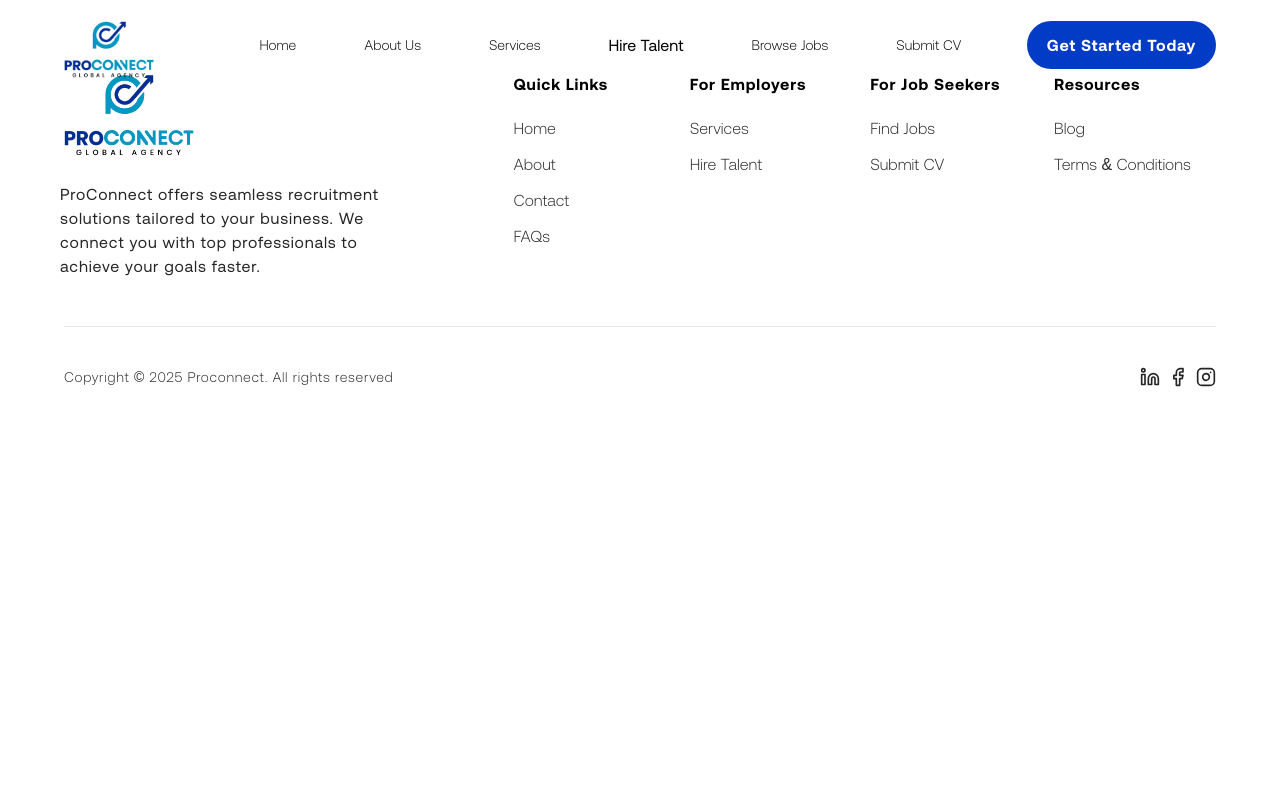
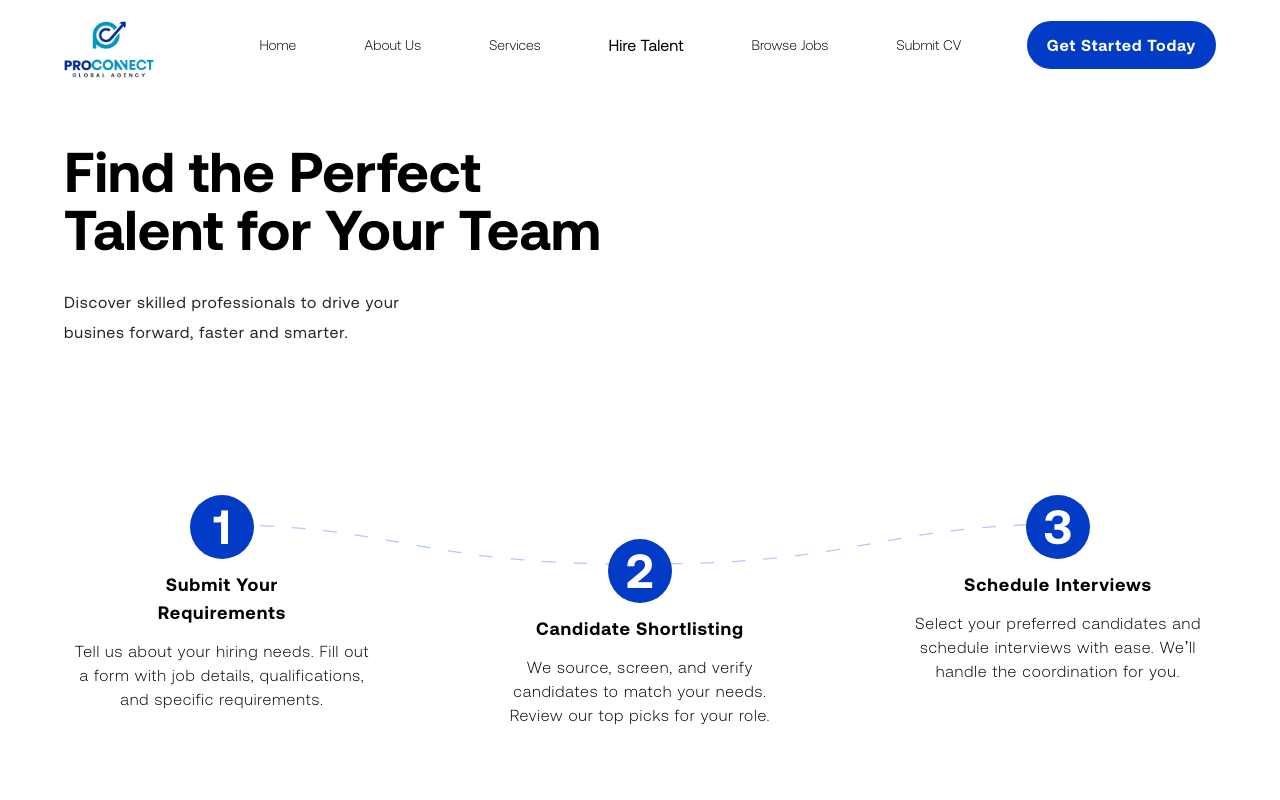
Before and after one commit to Techeritage/proconnect, a Next.js app: page /employers in a window 1280 px wide. Shown: the top 800 px of the page. Built offline with nearby package versions, Linux system fonts and the light colour scheme.

Commit message:
add hiring page

```diff
--- a/app/employers/page.jsx
+++ b/app/employers/page.jsx
@@ -1,11 +1,21 @@
-import React from 'react'
+import Steps from "@/components/Steps";
+import React from "react";
 
 const HireTalentPage = () => {
   return (
-    <main>
+    <main className="pt-20 min-h-dvh">
+      <section className="grid gap-3 md:gap-7 myContainer">
+        <h1 className="">
+          Find the Perfect <br /> Talent for Your Team
+        </h1>
+        <p className="md:max-w-[80%] md:leading-[30px] font-aeoReg opacity-85">
+          Discover skilled professionals to drive your <br /> busines forward,
+          faster and smarter.
+        </p>
+      </section>
+      <Steps />
+    </main>
+  );
+};
 
-    </main>
-  )
-}
-
-export default HireTalentPage
+export default HireTalentPage;
--- a/app/services/page.jsx
+++ b/app/services/page.jsx
@@ -6,8 +6,8 @@ import { CheckCheck } from "lucide-react";
 const ServicePage = () => {
   return (
     <main className="min-h-dvh !pt-20">
-      <section className="grid gap-7 myContainer">
-        <h1 className="">
+      <section className="grid gap-3 md:gap-7 myContainer">
+        <h1>
           Empowering Connections, <br /> Enabling Success
         </h1>
         <p className="md:max-w-[80%] md:leading-[30px] font-aeoReg opacity-85">
--- /dev/null
+++ b/components/Steps.jsx
@@ -0,0 +1,48 @@
+
+
+const Steps = () => {
+  return (
+    <div className="md:relative max-md:grid gap-y-20 md:gap-y-10 md:bg-wavy wavy md:max-w-4xl mx-auto bg-contain mt-16 md:mt-28 md:min-w-max md:min-h-[300px]">
+      <div className="md:absolute -top-7 -left-[120px] myFlex flex-col md:max-w-[300px] justify-center gap-3">
+        <div className="bg-primary rounded-full size-16 flex-center">
+          <h2 className="font-aeoBold text-white">1</h2>
+        </div>
+        <p className="text-base text-center md:text-lg font-aeoBold max-w-[80%]">
+          Submit Your Requirements
+        </p>
+        <p className="text-center max-md:max-w-[90%]">
+          Tell us about your hiring needs. Fill out a form with job details,
+          qualifications, and specific requirements.
+        </p>
+      </div>
+
+      <div className="md:absolute top-4 left-[50%] md:max-w-[300px] md:-translate-x-[50%] myFlex flex-col justify-center gap-3">
+        <div className="bg-primary rounded-full size-16 flex-center">
+          <h2 className="font-aeoBold text-white">2</h2>
+        </div>
+        <p className="text-base md:text-lg font-aeoBold max-w-[80%] text-center">
+          Candidate Shortlisting
+        </p>
+        <p className="text-center max-md:max-w-[90%]">
+          We source, screen, and verify candidates to match your needs. Review
+          our top picks for your role.
+        </p>
+      </div>
+
+      <div className="md:absolute -right-[120px] -top-7 md:max-w-[300px] myFlex flex-col justify-center gap-3">
+        <div className="bg-primary rounded-full size-16 flex-center">
+          <h2 className="font-aeoBold text-white">3</h2>
+        </div>
+        <p className="text-base md:text-lg font-aeoBold max-w-[80%] text-center">
+          Schedule Interviews
+        </p>
+        <p className="text-center max-md:max-w-[90%]">
+          Select your preferred candidates and schedule interviews with ease.
+          We’ll handle the coordination for you.
+        </p>
+      </div>
+    </div>
+  );
+};
+
+export default Steps;
--- a/components/sections/HiringSteps.jsx
+++ b/components/sections/HiringSteps.jsx
@@ -1,4 +1,5 @@
 import Button from "../Button";
+import Steps from "../Steps";
 
 const HiringSteps = () => {
   return (
@@ -12,46 +13,7 @@ const HiringSteps = () => {
         connect with top candidates effortlessly.
       </p>
 
-      <div className="md:relative max-md:grid gap-y-20 md:gap-y-10 md:bg-wavy wavy md:max-w-4xl mx-auto bg-contain mt-16 md:mt-28 md:min-w-max md:min-h-[300px]">
-        <div className="md:absolute -top-7 -left-[120px] myFlex flex-col md:max-w-[300px] justify-center gap-3">
-          <div className="bg-primary rounded-full size-16 flex-center">
-            <h2 className="font-aeoBold text-white">1</h2>
-          </div>
-          <p className="text-base text-center md:text-lg font-aeoBold max-w-[80%]">
-            Submit Your Requirements
-          </p>
-          <p className="text-center max-md:max-w-[90%]">
-            Tell us about your hiring needs. Fill out a form with job details,
-            qualifications, and specific requirements.
-          </p>
-        </div>
-
-        <div className="md:absolute top-4 left-[50%] md:max-w-[300px] md:-translate-x-[50%] myFlex flex-col justify-center gap-3">
-          <div className="bg-primary rounded-full size-16 flex-center">
-            <h2 className="font-aeoBold text-white">2</h2>
-          </div>
-          <p className="text-base md:text-lg font-aeoBold max-w-[80%] text-center">
-            Candidate Shortlisting
-          </p>
-          <p className="text-center max-md:max-w-[90%]">
-            We source, screen, and verify candidates to match your needs. Review
-            our top picks for your role.
-          </p>
-        </div>
-
-        <div className="md:absolute -right-[120px] -top-7 md:max-w-[300px] myFlex flex-col justify-center gap-3">
-          <div className="bg-primary rounded-full size-16 flex-center">
-            <h2 className="font-aeoBold text-white">3</h2>
-          </div>
-          <p className="text-base md:text-lg font-aeoBold max-w-[80%] text-center">
-            Schedule Interviews
-          </p>
-          <p className="text-center max-md:max-w-[90%]">
-            Select your preferred candidates and schedule interviews with ease.
-            We’ll handle the coordination for you.
-          </p>
-        </div>
-      </div>
+      <Steps />
       <div className="w-full myFlex justify-center max-md:mt-20">
         <Button
           cta="Start Hiring"
```
